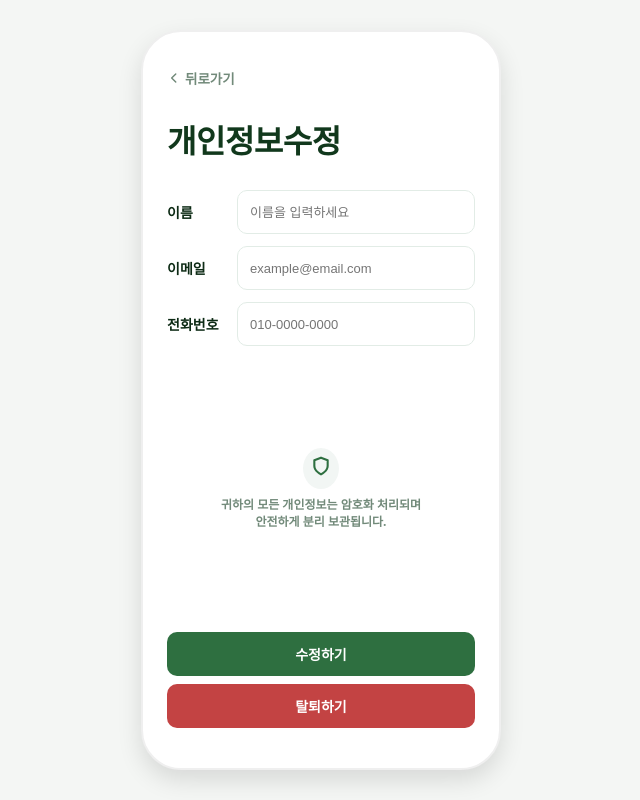
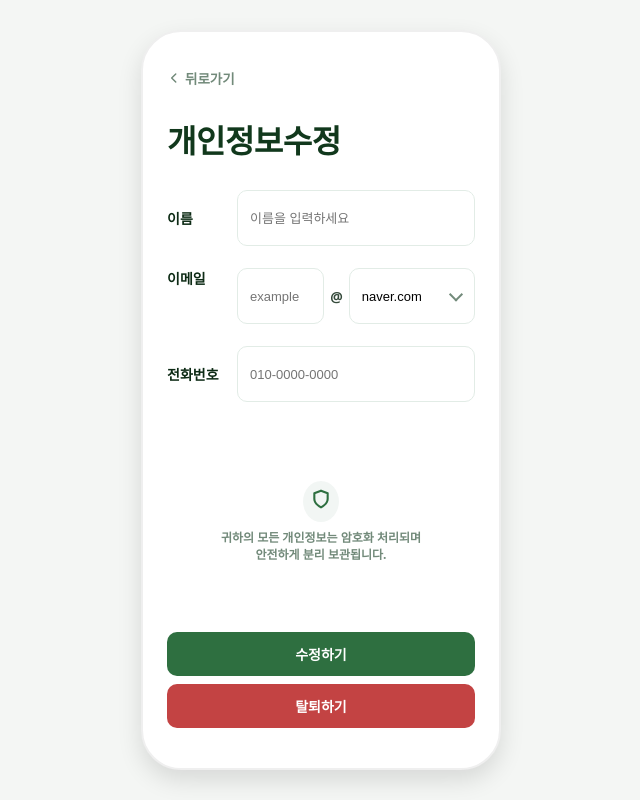
Before and after one commit to 2026-SMHRD-KDT-LangIntelligence-8/GitFinalProjectJH, a Python web app: template src/main/resources/templates/profile_edit.html in a window 1280 px wide. Shown: the whole page, without its empty margins (319-959 px from the left). Run offline with Jinja, Linux system fonts and the light colour scheme; the template is opened without the code that fills it, so the values that code supplies are empty; some web fonts are replaced.

Commit message:
개인정보 수정 페이지 수정 및 js파일 추가

```diff
--- a/src/main/resources/static/css/style.css
+++ b/src/main/resources/static/css/style.css
@@ -459,6 +459,74 @@ a {
 .form-input-wrapper { flex: 1; height: 100%; }
 .form-input { width: 100%; height: 100%; border: 1.5px solid #e2ece6; border-radius: 10px; padding: 0 12px; font-size: 13px; box-sizing: border-box; outline: none; }
 
+/* 이메일은 아이디, @, 도메인 선택이 한 줄에서 자연스럽게 보이도록 별도 레이아웃을 둔다. */
+.profile-email-row {
+    align-items: flex-start;
+    min-height: 84px;
+    height: auto;
+}
+
+.email-input-group {
+    display: flex;
+    align-items: center;
+    gap: 6px;
+    width: 100%;
+}
+
+/* 아이디 입력칸과 도메인 선택칸의 너비 비율을 다르게 줘서 긴 도메인도 무리 없이 보이게 한다. */
+.email-part-input {
+    flex: 1 1 40%;
+    min-width: 0;
+}
+
+.email-at {
+    font-size: 14px;
+    font-weight: 700;
+    color: #354a3b;
+}
+
+.email-domain-select-wrap {
+    position: relative;
+    flex: 1 1 60%;
+    min-width: 0;
+}
+
+.email-domain-select {
+    width: 100%;
+    appearance: none;
+    background-color: #ffffff;
+    padding-right: 34px;
+}
+
+/* 도메인 선택칸 오른쪽에 아래 화살표를 고정 표시해 셀렉트임을 바로 알 수 있게 한다. */
+.email-domain-select-wrap::after {
+    content: "";
+    position: absolute;
+    right: 14px;
+    top: 50%;
+    width: 8px;
+    height: 8px;
+    border-right: 2px solid #728a7a;
+    border-bottom: 2px solid #728a7a;
+    transform: translateY(-65%) rotate(45deg);
+    pointer-events: none;
+}
+
+/* 직접 입력 도메인 칸은 셀렉트 아래에 나타나도록 여백만 별도로 준다. */
+.email-custom-domain {
+    margin-top: 12px;
+}
+
+/* 개인정보수정 화면은 입력칸이 조금 더 여유 있게 보이도록 세로 간격을 키운다. */
+.edit-form-container .form-row {
+    min-height: 56px;
+    margin-bottom: 10px;
+}
+
+.edit-form-container .form-input {
+    height: 56px;
+}
+
 .security-notice-box { width: 100%; flex: 1; display: flex; flex-direction: column; align-items: center; justify-content: center; gap: 8px; }
 .security-icon { color: #2e6f40; background-color: rgba(46, 111, 64, 0.06); padding: 8px; border-radius: 50%; }
 .security-text { font-size: 12px; font-weight: 600; color: #728a7a; text-align: center; line-height: 1.4; }
--- /dev/null
+++ b/src/main/resources/static/js/profile_edit.js
@@ -0,0 +1,123 @@
+// 개인정보수정 화면 전용 스크립트.
+// 전화번호 자동 하이픈 처리, 이메일 도메인 선택/직접 입력 토글,
+// 그리고 최소 1개 항목이 바뀌었을 때만 저장되도록 하는 흐름을 담당한다.
+document.addEventListener("DOMContentLoaded", () => {
+    const storageKey = "profile_edit_form";
+
+    const nameInput = document.getElementById("profile-name");
+    const phoneInput = document.getElementById("profile-phone");
+    const domainSelect = document.getElementById("email-domain-select");
+    const customDomainInput = document.getElementById("email-domain-custom");
+    const emailIdInput = document.getElementById("email-id");
+    const saveButton = document.getElementById("profile-save-button");
+
+    const defaultProfile = {
+        name: "",
+        emailId: "",
+        emailDomain: "naver.com",
+        emailDomainCustom: "",
+        phone: ""
+    };
+
+    // 현재 입력 상태를 하나의 객체로 모아두면 변경 여부 비교와 저장 처리가 단순해진다.
+    const getCurrentProfile = () => ({
+        name: nameInput.value.trim(),
+        emailId: emailIdInput.value.trim(),
+        emailDomain: domainSelect.value,
+        emailDomainCustom: customDomainInput.value.trim(),
+        phone: phoneInput.value.trim()
+    });
+
+    // localStorage에 저장된 값이 있으면 불러오고, 없으면 기본값으로 시작한다.
+    const loadSavedProfile = () => {
+        try {
+            const savedValue = localStorage.getItem(storageKey);
+            return savedValue ? JSON.parse(savedValue) : defaultProfile;
+        } catch (error) {
+            console.error(error);
+            return defaultProfile;
+        }
+    };
+
+    const applyProfileToInputs = (profile) => {
+        nameInput.value = profile.name ?? "";
+        emailIdInput.value = profile.emailId ?? "";
+        domainSelect.value = profile.emailDomain ?? "naver.com";
+        customDomainInput.value = profile.emailDomainCustom ?? "";
+        phoneInput.value = profile.phone ?? "";
+
+        const isCustomDomain = domainSelect.value === "직접입력";
+        customDomainInput.classList.toggle("hidden", !isCustomDomain);
+    };
+
+    const originalProfile = loadSavedProfile();
+    applyProfileToInputs(originalProfile);
+
+    // 이메일 도메인을 직접 입력할지 여부에 따라 추가 입력창을 보여주거나 숨긴다.
+    domainSelect.addEventListener("change", () => {
+        const isCustomDomain = domainSelect.value === "직접입력";
+        customDomainInput.classList.toggle("hidden", !isCustomDomain);
+
+        if (!isCustomDomain) {
+            customDomainInput.value = "";
+        }
+    });
+
+    // 전화번호는 숫자만 최대 11자리까지 허용하고, 3-4-4 중심으로 하이픈을 자동 입력한다.
+    // 단, 서울 지역번호 02는 실제 번호 체계에 맞춰 2-4-4 또는 2-3-4 형식으로 처리한다.
+    phoneInput.addEventListener("input", (event) => {
+        const numbersOnly = event.target.value.replace(/[^0-9]/g, "").slice(0, 11);
+        let formattedValue = numbersOnly;
+
+        if (numbersOnly.startsWith("02")) {
+            if (numbersOnly.length <= 2) {
+                formattedValue = numbersOnly;
+            } else if (numbersOnly.length <= 5) {
+                formattedValue = `${numbersOnly.slice(0, 2)}-${numbersOnly.slice(2)}`;
+            } else if (numbersOnly.length <= 9) {
+                formattedValue = `${numbersOnly.slice(0, 2)}-${numbersOnly.slice(2, numbersOnly.length - 4)}-${numbersOnly.slice(-4)}`;
+            } else {
+                formattedValue = `${numbersOnly.slice(0, 2)}-${numbersOnly.slice(2, 6)}-${numbersOnly.slice(6)}`;
+            }
+        } else {
+            if (numbersOnly.length <= 3) {
+                formattedValue = numbersOnly;
+            } else if (numbersOnly.length <= 7) {
+                formattedValue = `${numbersOnly.slice(0, 3)}-${numbersOnly.slice(3)}`;
+            } else {
+                formattedValue = `${numbersOnly.slice(0, 3)}-${numbersOnly.slice(3, 7)}-${numbersOnly.slice(7)}`;
+            }
+        }
+
+        event.target.value = formattedValue;
+    });
+
+    saveButton.addEventListener("click", () => {
+        const currentProfile = getCurrentProfile();
+
+        // 이메일 도메인을 직접 입력으로 두었으면 실제 도메인 값을 꼭 확인한다.
+        if (currentProfile.emailDomain === "직접입력" && !currentProfile.emailDomainCustom) {
+            alert("이메일 도메인을 입력해주세요.");
+            customDomainInput.focus();
+            return;
+        }
+
+        // 세 항목 중 하나라도 달라졌는지 비교해서, 실제 변경이 있을 때만 저장하도록 한다.
+        const hasAnyChange =
+            currentProfile.name !== originalProfile.name ||
+            currentProfile.emailId !== originalProfile.emailId ||
+            currentProfile.emailDomain !== originalProfile.emailDomain ||
+            currentProfile.emailDomainCustom !== originalProfile.emailDomainCustom ||
+            currentProfile.phone !== originalProfile.phone;
+
+        if (!hasAnyChange) {
+            alert("변경된 내용이 없습니다.");
+            return;
+        }
+
+        localStorage.setItem(storageKey, JSON.stringify(currentProfile));
+        // 수정 완료 안내를 보여준 뒤 메인 페이지로 이동시켜 사용 흐름을 마무리한다.
+        alert("수정이 완료되었습니다.");
+        window.location.href = "/main";
+    });
+});
--- a/src/main/resources/templates/profile_edit.html
+++ b/src/main/resources/templates/profile_edit.html
@@ -9,7 +9,6 @@
 <body>
 
 <div class="phone-frame">
-  <!-- 💡 뒤로가기 버튼 영역 추가 -->
   <div class="top-nav-bar">
     <a href="/main" class="back-btn">
       <svg width="14" height="14" viewBox="0 0 24 24">
@@ -27,21 +26,51 @@
     <div class="form-row">
       <div class="form-label">이름</div>
       <div class="form-input-wrapper">
-        <input type="text" class="form-input" placeholder="이름을 입력하세요">
+        <input type="text" id="profile-name" class="form-input" placeholder="이름을 입력하세요">
       </div>
     </div>
 
-    <div class="form-row">
+    <div class="form-row profile-email-row">
       <div class="form-label">이메일</div>
       <div class="form-input-wrapper">
-        <input type="email" class="form-input" placeholder="example@email.com">
+        <!-- 이메일은 아이디와 도메인을 분리해서 입력받고, 직접 입력 도메인 선택도 지원한다. -->
+        <div class="email-input-group">
+          <!-- 아이디와 도메인 선택을 한 줄에 두어 일반적인 이메일 입력 흐름을 유지한다. -->
+          <input type="text" id="email-id" class="form-input email-part-input" placeholder="example">
+          <span class="email-at">@</span>
+          <!-- 도메인 선택칸은 셀렉트임을 바로 알 수 있도록 화살표 표시용 래퍼로 감싼다. -->
+          <div class="email-domain-select-wrap">
+            <select id="email-domain-select" class="form-input email-domain-select">
+              <option value="naver.com">naver.com</option>
+              <option value="gmail.com">gmail.com</option>
+              <option value="daum.net">daum.net</option>
+              <option value="kakao.com">kakao.com</option>
+              <option value="직접입력">직접 입력</option>
+            </select>
+          </div>
+        </div>
+        <!-- 직접 입력 선택 시에만 열리는 도메인 입력창이다. -->
+        <input
+                type="text"
+                id="email-domain-custom"
+                class="form-input email-custom-domain hidden"
+                placeholder="도메인을 직접 입력하세요"
+        >
       </div>
     </div>
 
     <div class="form-row">
       <div class="form-label">전화번호</div>
       <div class="form-input-wrapper">
-        <input type="tel" class="form-input" placeholder="010-0000-0000">
+        <!-- 전화번호는 숫자 입력을 기본으로 유도하고, 하이픈 포함 최대 길이를 제한한다. -->
+        <input
+                type="text"
+                id="profile-phone"
+                class="form-input"
+                inputmode="numeric"
+                maxlength="13"
+                placeholder="010-0000-0000"
+        >
       </div>
     </div>
   </div>
@@ -58,11 +87,15 @@
   </div>
 
   <div class="action-button-group">
-    <button type="submit" class="primary-btn">수정하기</button>
+    <!-- 저장 버튼은 JS에서 변경 여부를 확인한 뒤 localStorage 저장과 완료 안내를 처리한다. -->
+    <button type="button" id="profile-save-button" class="primary-btn">수정하기</button>
     <button type="button" class="secondary-btn">탈퇴하기</button>
   </div>
 
 </div>
 
+<!-- 개인정보수정 화면의 전화번호 포맷, 이메일 입력 분리, 변경 내용 저장을 담당하는 스크립트 -->
+<script src="/js/profile_edit.js"></script>
+
 </body>
 </html>
```
